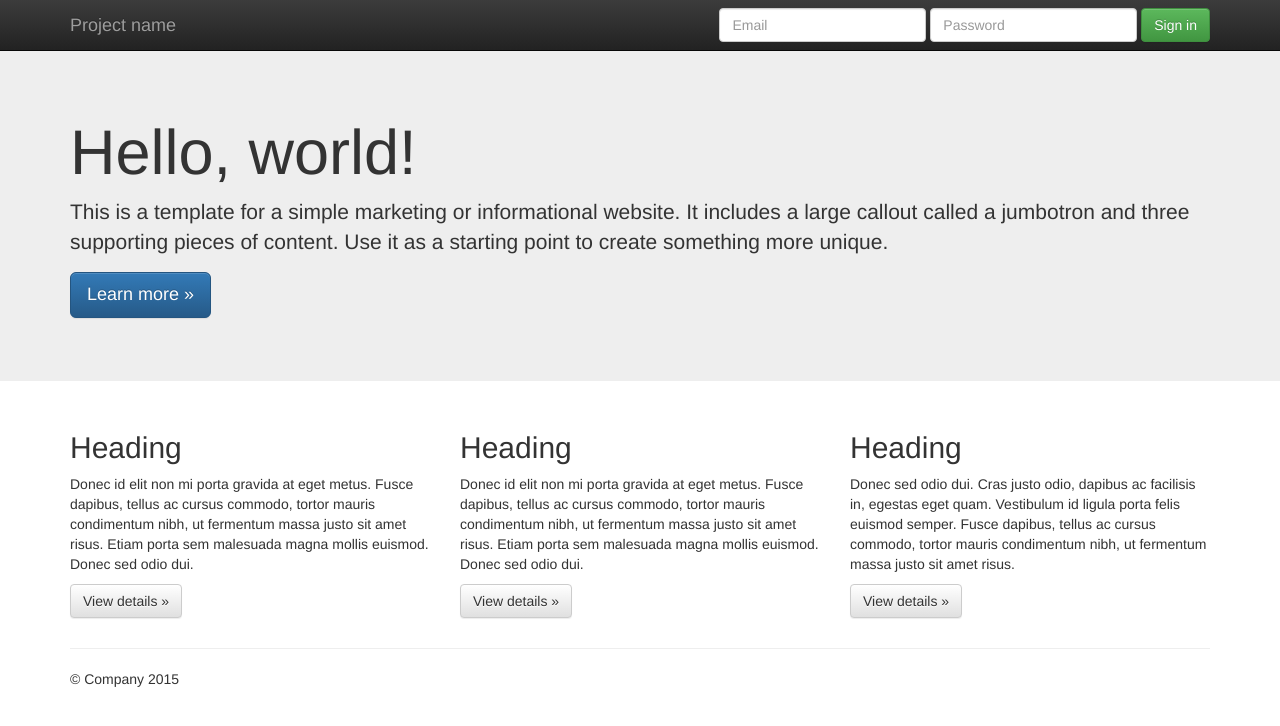
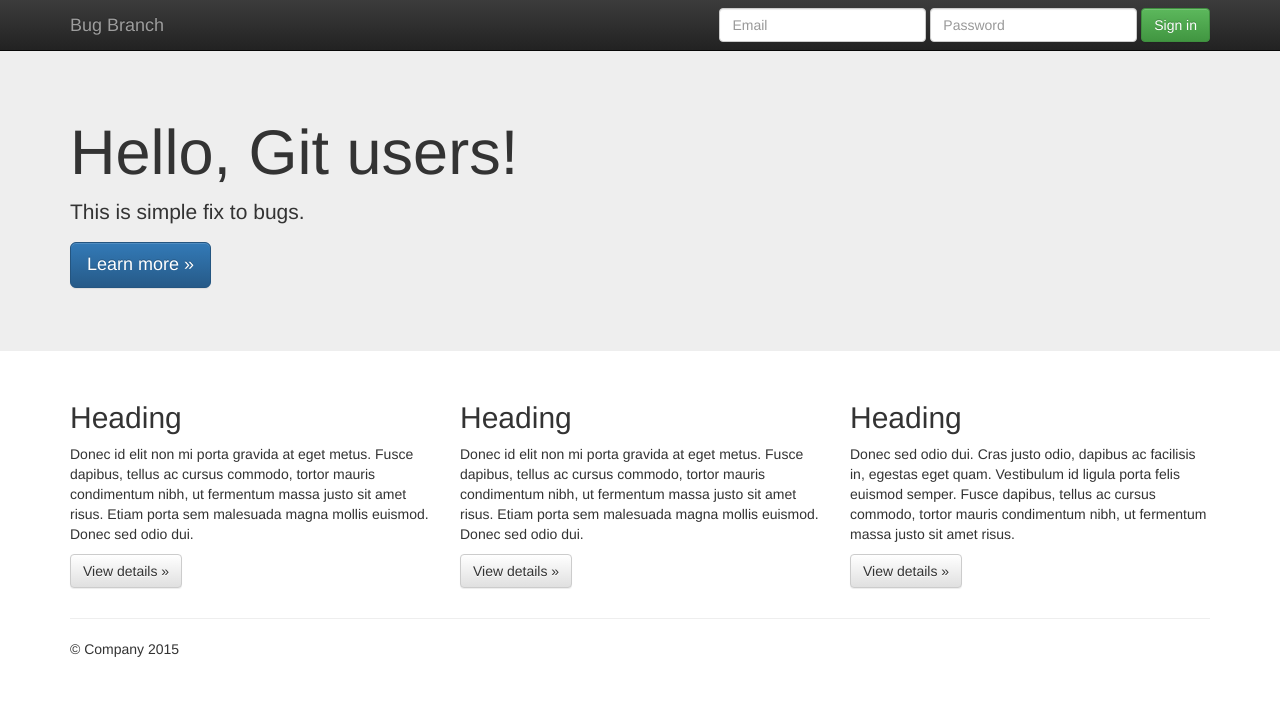
Before and after one commit to elzeertmahmoud/elzeertmahmoud, a plain HTML site: page index.html in a window 1280 px wide. Drawn offline with nearby package versions, Linux system fonts and the light colour scheme.

Commit message:
fix bug in index page

```diff
--- a/index.html
+++ b/index.html
@@ -36,7 +36,7 @@
             <span class="icon-bar"></span>
             <span class="icon-bar"></span>
           </button>
-          <a class="navbar-brand" href="#">Project name</a>
+          <a class="navbar-brand" href="#">Bug Branch</a>
         </div>
         <div id="navbar" class="navbar-collapse collapse">
           <form class="navbar-form navbar-right" role="form">
@@ -55,8 +55,8 @@
     <!-- Main jumbotron for a primary marketing message or call to action -->
     <div class="jumbotron">
       <div class="container">
-        <h1>Hello, world!</h1>
-        <p>This is a template for a simple marketing or informational website. It includes a large callout called a jumbotron and three supporting pieces of content. Use it as a starting point to create something more unique.</p>
+        <h1>Hello, Git users!</h1>
+        <p>This is simple fix to bugs.</p>
         <p><a class="btn btn-primary btn-lg" href="#" role="button">Learn more &raquo;</a></p>
       </div>
     </div>
```
